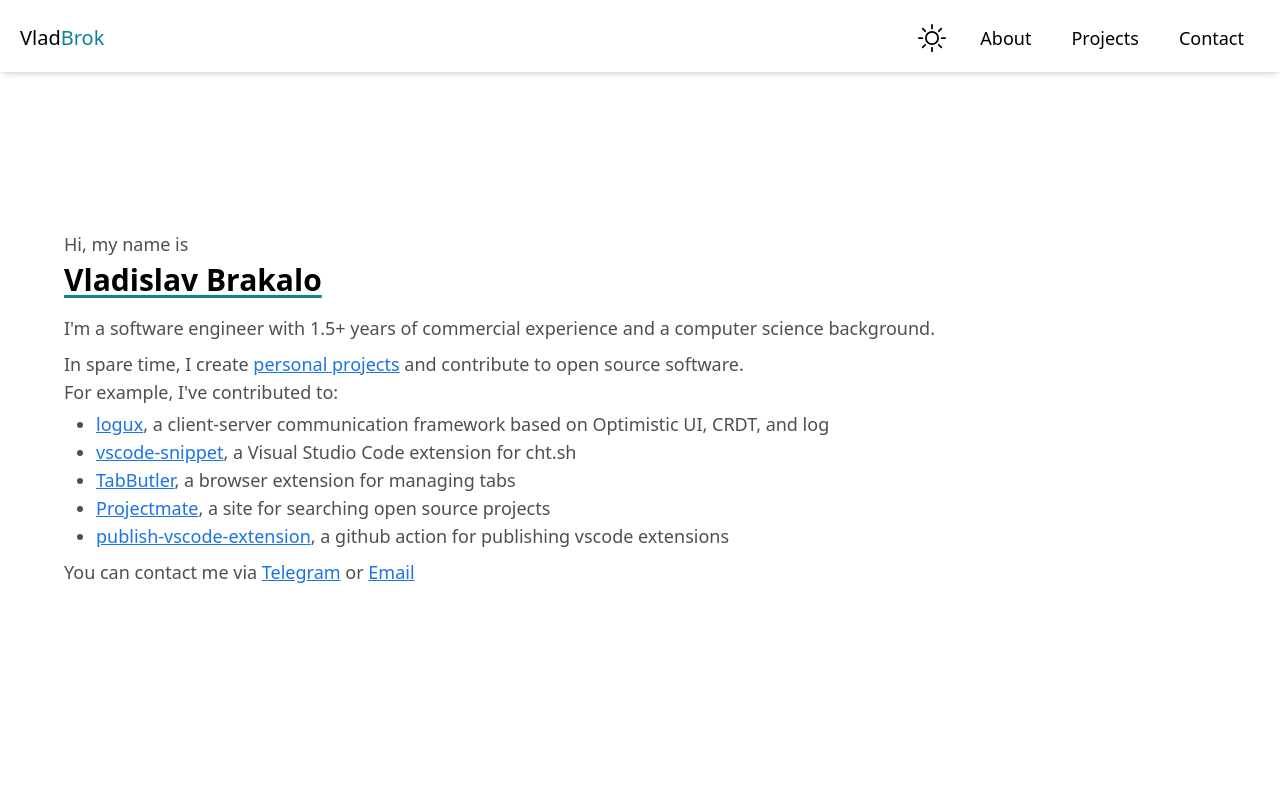
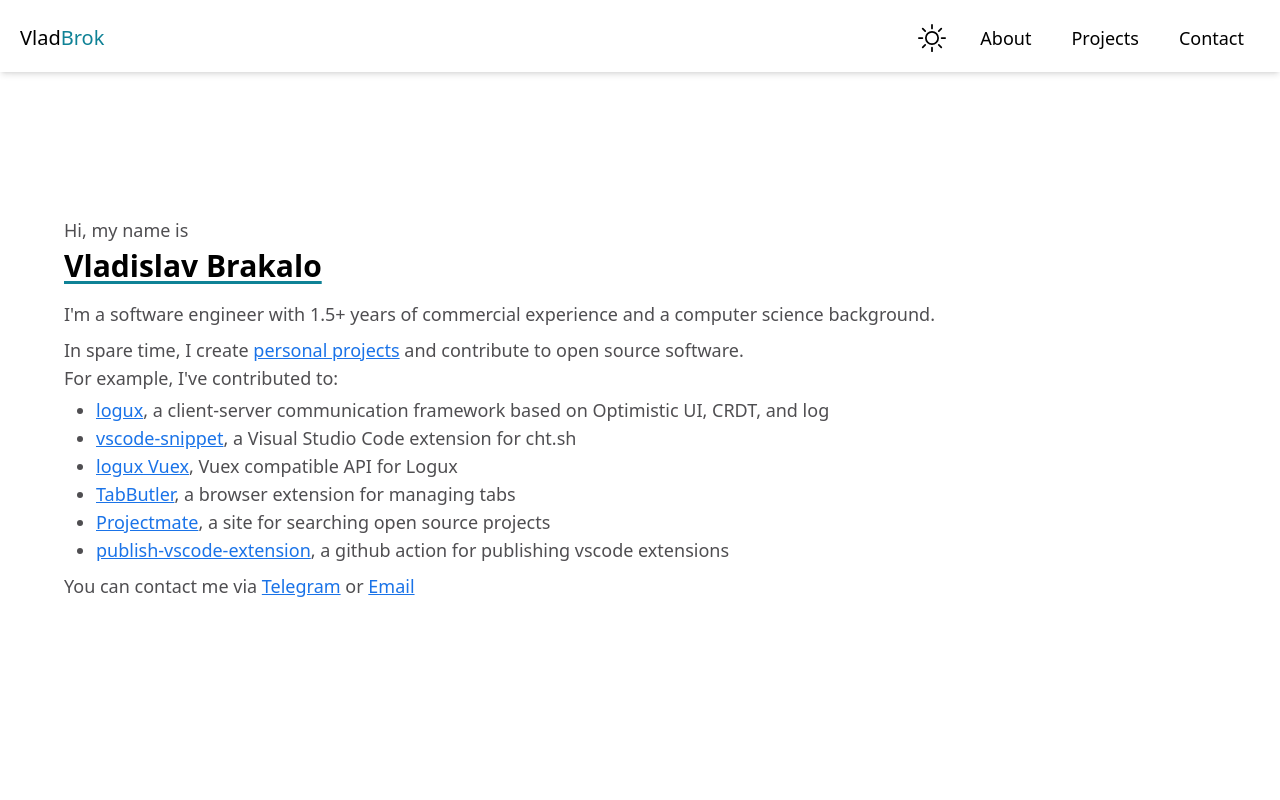
Before and after one commit to VladBrok/personal-site, a React (Vite) app: page / in a window 1280 px wide. Shown: the top 800 px of the page. Built offline with nearby package versions, Linux system fonts and the light colour scheme.

Commit message:
add logux vuex contribution

```diff
--- a/src/components/App.jsx
+++ b/src/components/App.jsx
@@ -84,6 +84,12 @@ export default function App() {
                   , a Visual Studio Code extension for cht.sh
                 </li>
                 <li className="list-item">
+                  <a className="link" href="https://github.com/logux/vuex">
+                    logux Vuex
+                  </a>
+                  , Vuex compatible API for Logux
+                </li>
+                <li className="list-item">
                   <a
                     className="link"
                     href="https://github.com/MitchellMarkGeorge/TabButler"
```
Also changed, not shown: 1 other file (tests, documents, lock files or other folders).
